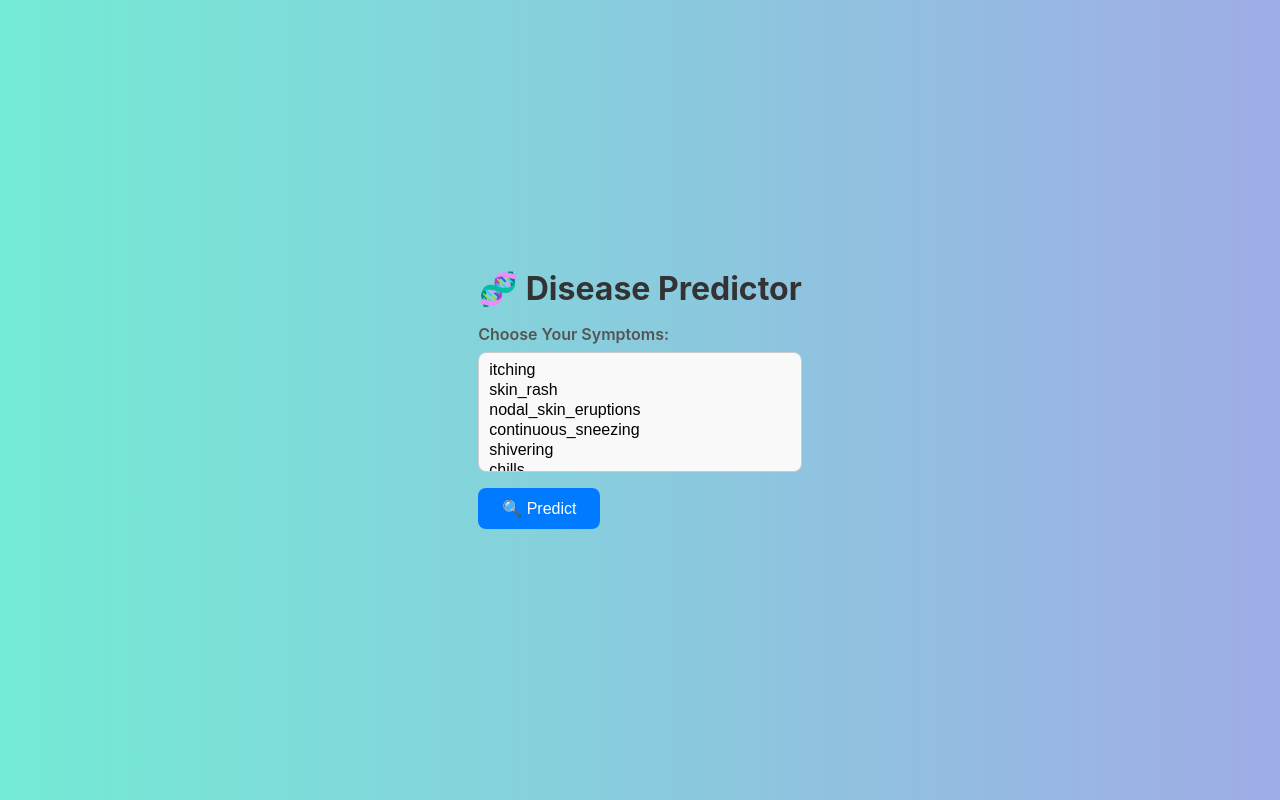
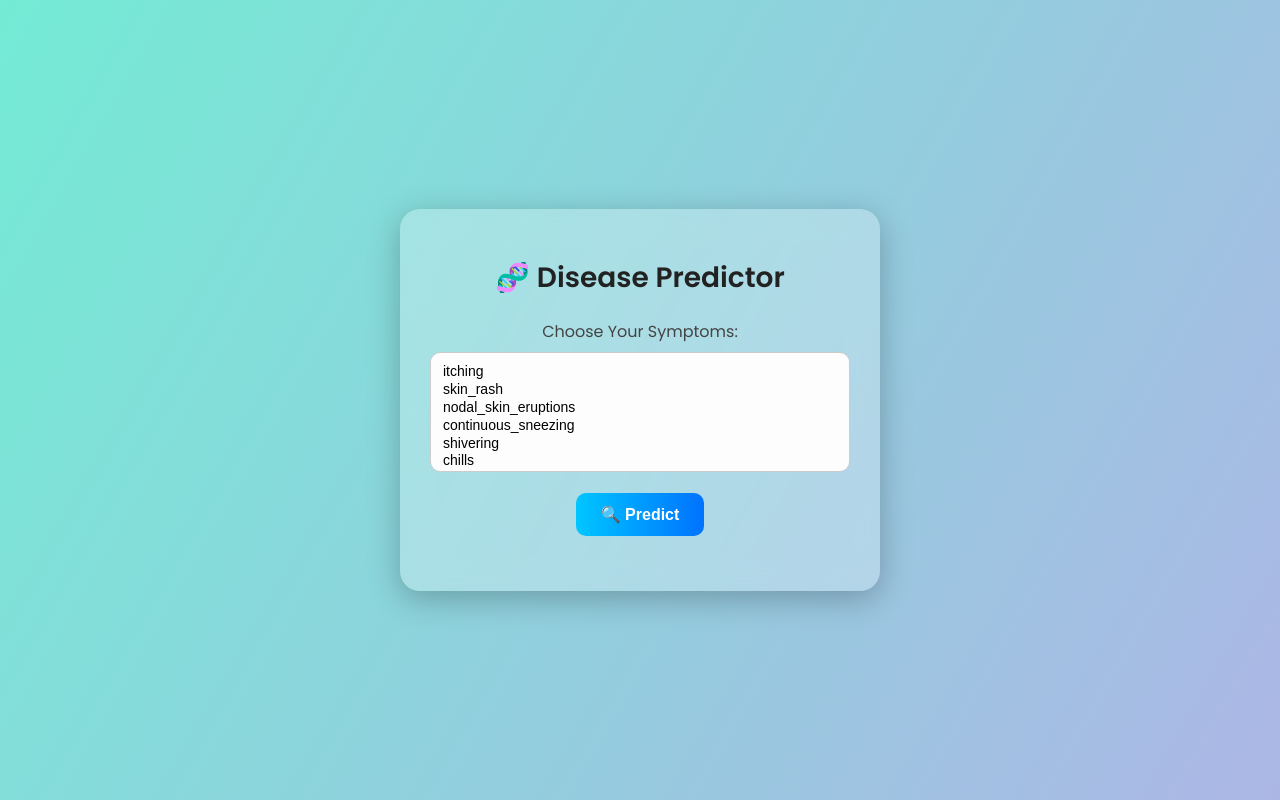
Before and after one commit to ramcharan-mekalacheruvu/Disease-Predictor, a Flask app: page / in a window 1280 px wide. Run offline with Flask 3, Linux system fonts and the light colour scheme.

Commit message:
Update style.css

```diff
--- a/static/style.css
+++ b/static/style.css
@@ -1,65 +1,88 @@
+/* Import Google Font */
 body {
-  font-family: 'Inter', sans-serif;
-  background: linear-gradient(to right, #74ebd5, #9face6);
+  margin: 0;
+  font-family: 'Poppins', sans-serif;
+  background: linear-gradient(120deg, #74ebd5, #ACB6E5);
+  height: 100vh;
   display: flex;
   justify-content: center;
   align-items: center;
-  height: 100vh;
-  margin: 0;
+  background-attachment: fixed;
 }
 
-.container {
-  background: #ffffff;
-  padding: 2rem 2.5rem;
-  border-radius: 16px;
-  box-shadow: 0 10px 25px rgba(0,0,0,0.15);
-  width: 350px;
+/* Glass card style */
+.glass-card {
+  background: rgba(255, 255, 255, 0.25);
+  backdrop-filter: blur(15px);
+  box-shadow: 0 8px 32px rgba(0, 0, 0, 0.25);
+  border-radius: 20px;
+  padding: 30px;
+  width: 90%;
+  max-width: 420px;
   text-align: center;
+  animation: fadeIn 0.8s ease-in-out;
+  color: #333;
+}
+
+@keyframes fadeIn {
+  from { opacity: 0; transform: translateY(10px); }
+  to { opacity: 1; transform: translateY(0); }
 }
 
 h1 {
-  color: #333;
-  margin-bottom: 1rem;
+  margin-bottom: 20px;
+  font-size: 28px;
+  font-weight: 600;
+  color: #222;
 }
 
 label {
   display: block;
-  margin-bottom: 0.5rem;
-  color: #555;
-  font-weight: 600;
+  margin-bottom: 8px;
+  font-weight: 500;
+  font-size: 16px;
+  color: #444;
 }
 
 select {
   width: 100%;
   height: 120px;
-  padding: 0.5rem;
-  border-radius: 8px;
+  padding: 10px;
+  border-radius: 10px;
   border: 1px solid #ccc;
-  font-size: 1rem;
-  background: #f9f9f9;
-  margin-bottom: 1rem;
+  font-size: 14px;
+  background-color: #fdfdfd;
+  margin-bottom: 20px;
+  transition: all 0.3s ease;
+}
+
+select:hover {
+  border-color: #007bff;
 }
 
 button {
-  background: #007bff;
+  padding: 12px 25px;
+  border: none;
+  border-radius: 10px;
+  background: linear-gradient(to right, #00c6ff, #0072ff);
   color: white;
-  border: none;
-  padding: 0.7rem 1.5rem;
-  font-size: 1rem;
-  border-radius: 8px;
+  font-size: 16px;
+  font-weight: 600;
   cursor: pointer;
-  transition: background 0.3s;
+  transition: transform 0.2s ease, box-shadow 0.3s;
 }
 
 button:hover {
-  background: #0056b3;
+  transform: scale(1.05);
+  box-shadow: 0 4px 12px rgba(0, 114, 255, 0.4);
 }
 
 #result-container {
-  margin-top: 1.5rem;
+  margin-top: 25px;
 }
 
 #result {
-  color: #222;
+  font-size: 18px;
   font-weight: 600;
+  color: #2c3e50;
 }
```
